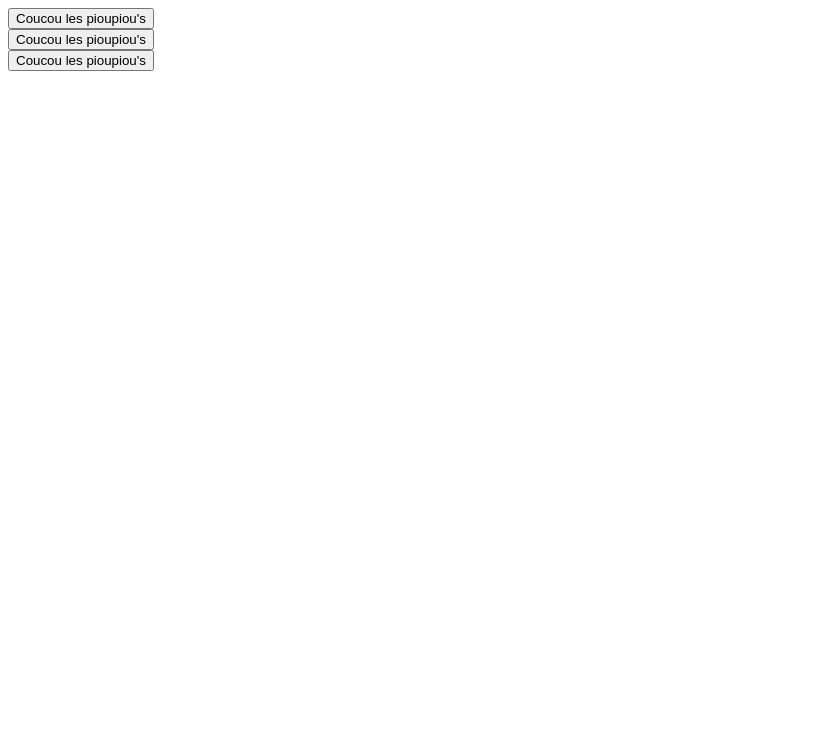
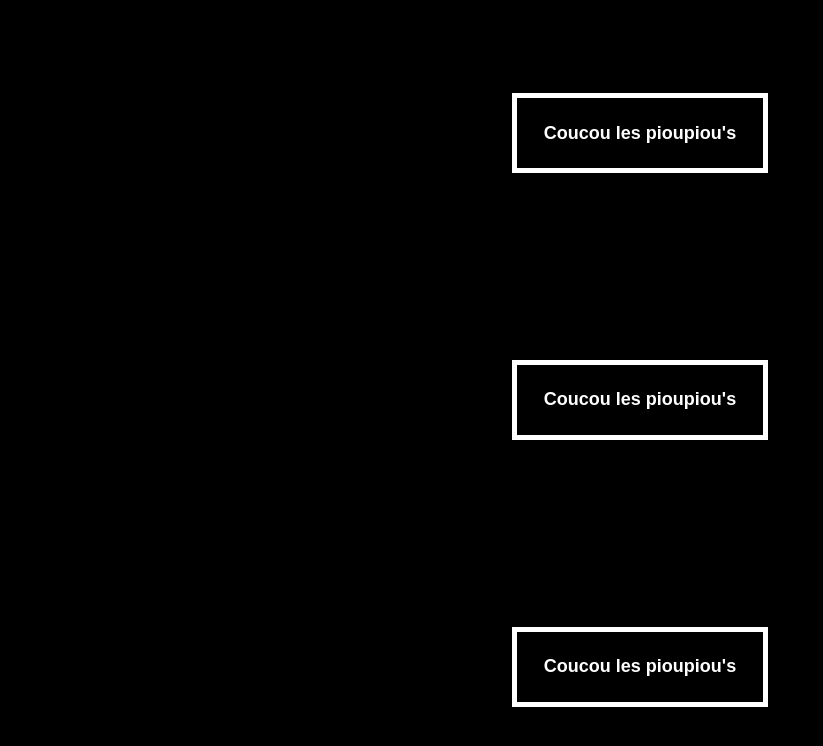
Before and after one commit to AlejoVE/drill, a plain HTML site: page index.html in a window 1280 px wide. Shown: the whole page, without its empty margins (0-823 px from the left). Drawn offline with Linux system fonts and the light colour scheme.

Commit message:
Complete button 1

```diff
--- a/index.html
+++ b/index.html
@@ -3,19 +3,14 @@
 	<head>
 		<meta charset="UTF-8" />
 		<meta name="viewport" content="width=device-width, initial-scale=1.0" />
+		<link rel="stylesheet" href="style.css" />
 		<title>Drill</title>
 	</head>
 	<body>
 		<main class="main-container">
-			<section class="container">
-				<button>Coucou les pioupiou's</button>
-			</section>
-			<section class="container">
-				<button>Coucou les pioupiou's</button>
-			</section>
-			<section class="container">
-				<button>Coucou les pioupiou's</button>
-			</section>
+			<button class="button" id="button-1">Coucou les pioupiou's</button>
+			<button class="button" id="button-2">Coucou les pioupiou's</button>
+			<button class="button" id="button-3">Coucou les pioupiou's</button>
 		</main>
 	</body>
 </html>
--- /dev/null
+++ b/style.css
@@ -0,0 +1,31 @@
+* {
+    margin: 0px;
+    padding: 0px;
+}
+
+.main-container {
+    width: 100%;
+    height: 100vh;
+    display: flex;
+    flex-direction: column;
+    justify-content: space-around;
+    align-items: center;
+    background-color: black;
+}
+
+.button {
+    background-color: black;
+    border: 5px solid white;
+    color: white;
+    font-family: Arial, Helvetica, sans-serif;
+    font-size: large;
+    font-weight: bold;
+    width: 20%;
+    height: 10%;
+    transition-duration: 0.4s;
+}
+
+#button-1:hover{
+    color: black;
+    background-color: white;
+}
```
